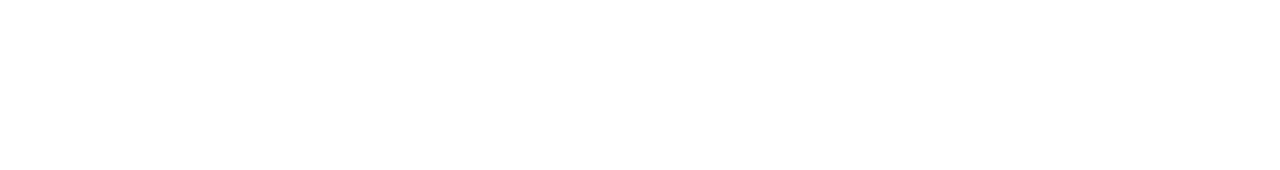
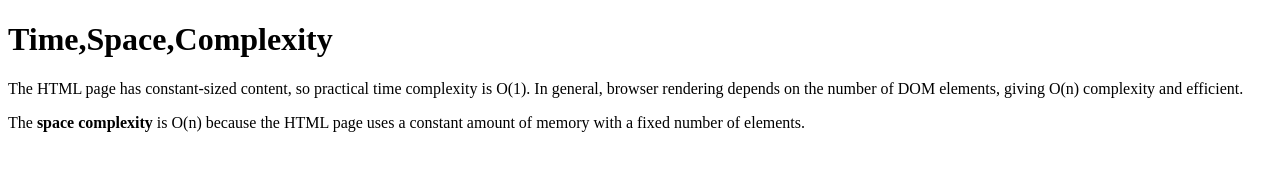
Before and after one commit to acciojob/time-and-space-complexity-harishvadivel02-coder, a website: page main.html in a window 1280 px wide. Drawn offline with Linux system fonts and the light colour scheme.

Commit message:
created a submission

```diff
--- a/main.html
+++ b/main.html
@@ -8,6 +8,9 @@
 
 <body>
 	<!-- the entire body must be written by student -->
+	<h1>Time,Space,Complexity</h1>
+	<p>The HTML page has constant-sized content, so practical time complexity is O(1). In general, browser rendering depends on the number of DOM elements, giving O(n) complexity and efficient.</p>
+	<p>The <b>space complexity</b> is O(n) because the HTML page uses a constant amount of memory with a fixed number of elements.</p>
     <script type="text/javascript" src="./script.js">
 </script>
 
```
